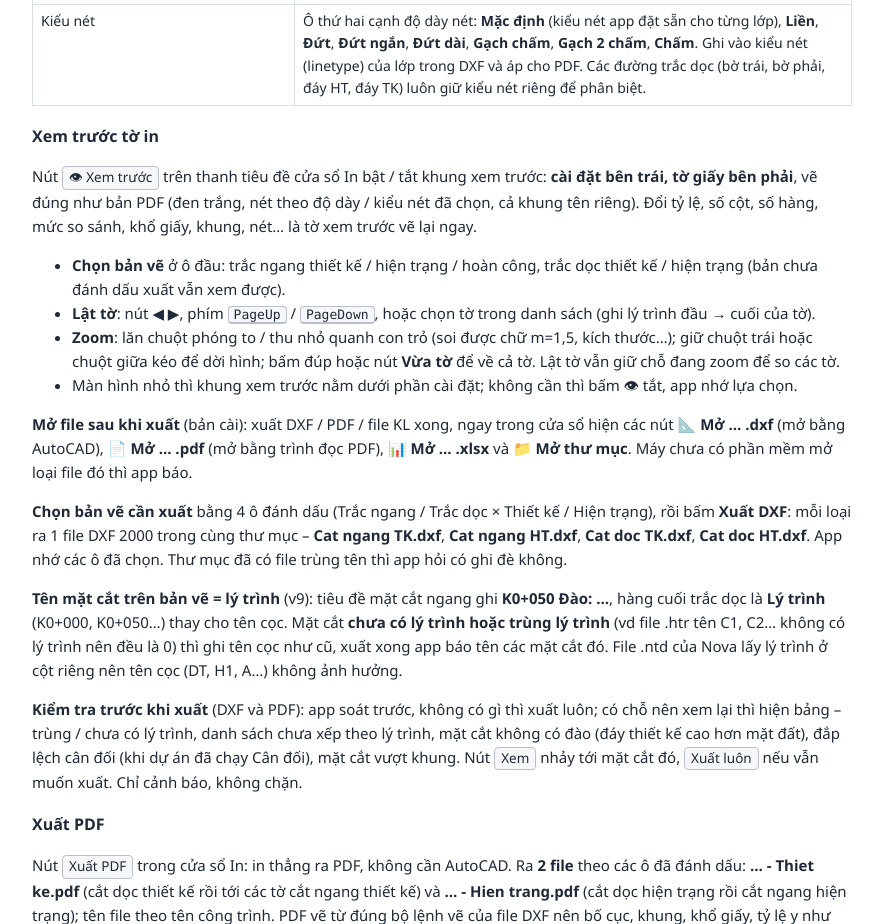
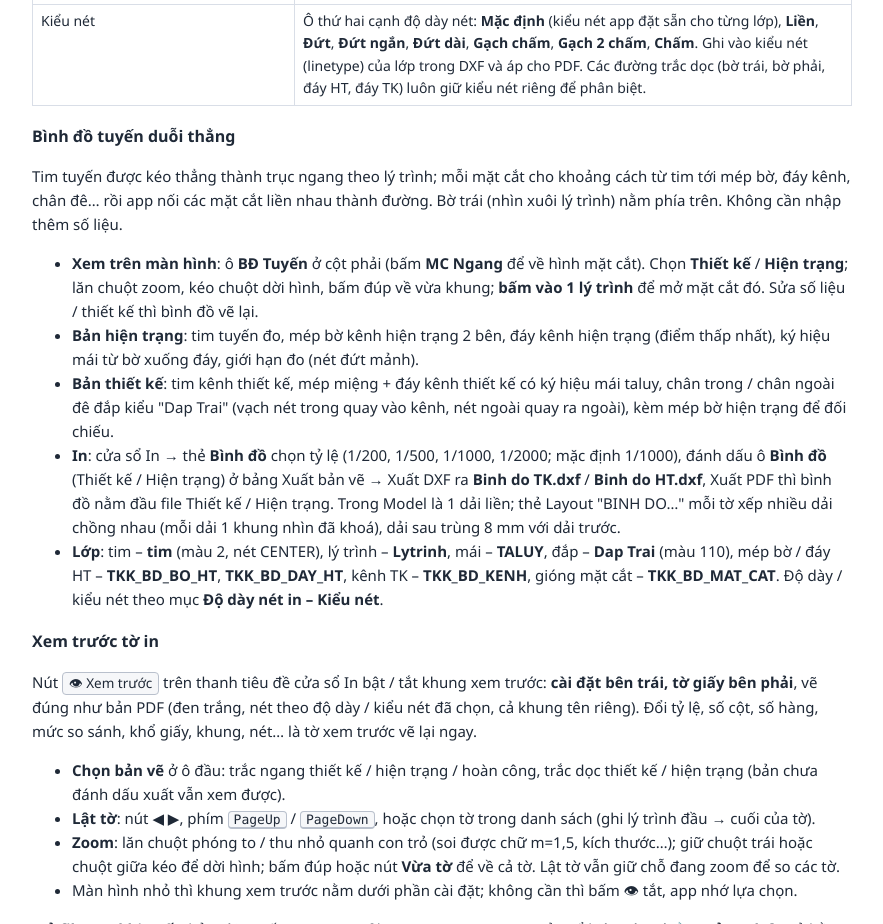
Before and after one commit to tkk360plus/tkk360plus.github.io, a plain HTML site: page huong-dan.html in a window 1280 px wide. Shown: the part 10262-11186 px from the top of the page, without its empty margins (198-1081 px from the left). Drawn offline with Linux system fonts and the light colour scheme.

Commit message:
Cap nhat huong-dan.html (v9)

```diff
--- a/huong-dan.html
+++ b/huong-dan.html
@@ -278,6 +278,15 @@ ol.steps > li { margin-bottom: 6px; }
   <tr><td>Độ dày nét in (mm)</td><td>Chọn độ dày nét cho từng nhóm: mặt cắt hiện trạng (mặc định 0.25), mặt cắt thiết kế – kênh, đê, đáy TK trắc dọc (mặc định 0.50), tim, đường gióng, khung bảng (mặc định mảnh). App ghi vào <b>độ dày nét (lineweight) của lớp</b>, không vẽ width cứng – mở trong AutoCAD vẫn chỉnh lại được ở Layer hoặc bảng nét in; bật nút <b>LWT</b> để thấy độ dày trên màn hình.</td></tr>
   <tr><td>Kiểu nét</td><td>Ô thứ hai cạnh độ dày nét: <b>Mặc định</b> (kiểu nét app đặt sẵn cho từng lớp), <b>Liền</b>, <b>Đứt</b>, <b>Đứt ngắn</b>, <b>Đứt dài</b>, <b>Gạch chấm</b>, <b>Gạch 2 chấm</b>, <b>Chấm</b>. Ghi vào kiểu nét (linetype) của lớp trong DXF và áp cho PDF. Các đường trắc dọc (bờ trái, bờ phải, đáy HT, đáy TK) luôn giữ kiểu nét riêng để phân biệt.</td></tr>
 </table>
+<h3 id="binh-do">Bình đồ tuyến duỗi thẳng</h3>
+<p>Tim tuyến được kéo thẳng thành trục ngang theo lý trình; mỗi mặt cắt cho khoảng cách từ tim tới mép bờ, đáy kênh, chân đê… rồi app nối các mặt cắt liền nhau thành đường. Bờ trái (nhìn xuôi lý trình) nằm phía trên. Không cần nhập thêm số liệu.</p>
+<ul>
+  <li><b>Xem trên màn hình</b>: ô <b>BĐ Tuyến</b> ở cột phải (bấm <b>MC Ngang</b> để về hình mặt cắt). Chọn <b>Thiết kế</b> / <b>Hiện trạng</b>; lăn chuột zoom, kéo chuột dời hình, bấm đúp về vừa khung; <b>bấm vào 1 lý trình</b> để mở mặt cắt đó. Sửa số liệu / thiết kế thì bình đồ vẽ lại.</li>
+  <li><b>Bản hiện trạng</b>: tim tuyến đo, mép bờ kênh hiện trạng 2 bên, đáy kênh hiện trạng (điểm thấp nhất), ký hiệu mái từ bờ xuống đáy, giới hạn đo (nét đứt mảnh).</li>
+  <li><b>Bản thiết kế</b>: tim kênh thiết kế, mép miệng + đáy kênh thiết kế có ký hiệu mái taluy, chân trong / chân ngoài đê đắp kiểu "Dap Trai" (vạch nét trong quay vào kênh, nét ngoài quay ra ngoài), kèm mép bờ hiện trạng để đối chiếu.</li>
+  <li><b>In</b>: cửa sổ In → thẻ <b>Bình đồ</b> chọn tỷ lệ (1/200, 1/500, 1/1000, 1/2000; mặc định 1/1000), đánh dấu ô <b>Bình đồ</b> (Thiết kế / Hiện trạng) ở bảng Xuất bản vẽ → Xuất DXF ra <b>Binh do TK.dxf</b> / <b>Binh do HT.dxf</b>, Xuất PDF thì bình đồ nằm đầu file Thiết kế / Hiện trạng. Trong Model là 1 dải liền; thẻ Layout "BINH DO…" mỗi tờ xếp nhiều dải chồng nhau (mỗi dải 1 khung nhìn đã khoá), dải sau trùng 8 mm với dải trước.</li>
+  <li><b>Lớp</b>: tim – <b>tim</b> (màu 2, nét CENTER), lý trình – <b>Lytrinh</b>, mái – <b>TALUY</b>, đắp – <b>Dap Trai</b> (màu 110), mép bờ / đáy HT – <b>TKK_BD_BO_HT</b>, <b>TKK_BD_DAY_HT</b>, kênh TK – <b>TKK_BD_KENH</b>, gióng mặt cắt – <b>TKK_BD_MAT_CAT</b>. Độ dày / kiểu nét theo mục <b>Độ dày nét in – Kiểu nét</b>.</li>
+</ul>
 <h3 id="xem-truoc">Xem trước tờ in</h3>
 <p>Nút <span class="btn">👁 Xem trước</span> trên thanh tiêu đề cửa sổ In bật / tắt khung xem trước: <b>cài đặt bên trái, tờ giấy bên phải</b>, vẽ đúng như bản PDF (đen trắng, nét theo độ dày / kiểu nét đã chọn, cả khung tên riêng). Đổi tỷ lệ, số cột, số hàng, mức so sánh, khổ giấy, khung, nét… là tờ xem trước vẽ lại ngay.</p>
 <ul>
```
